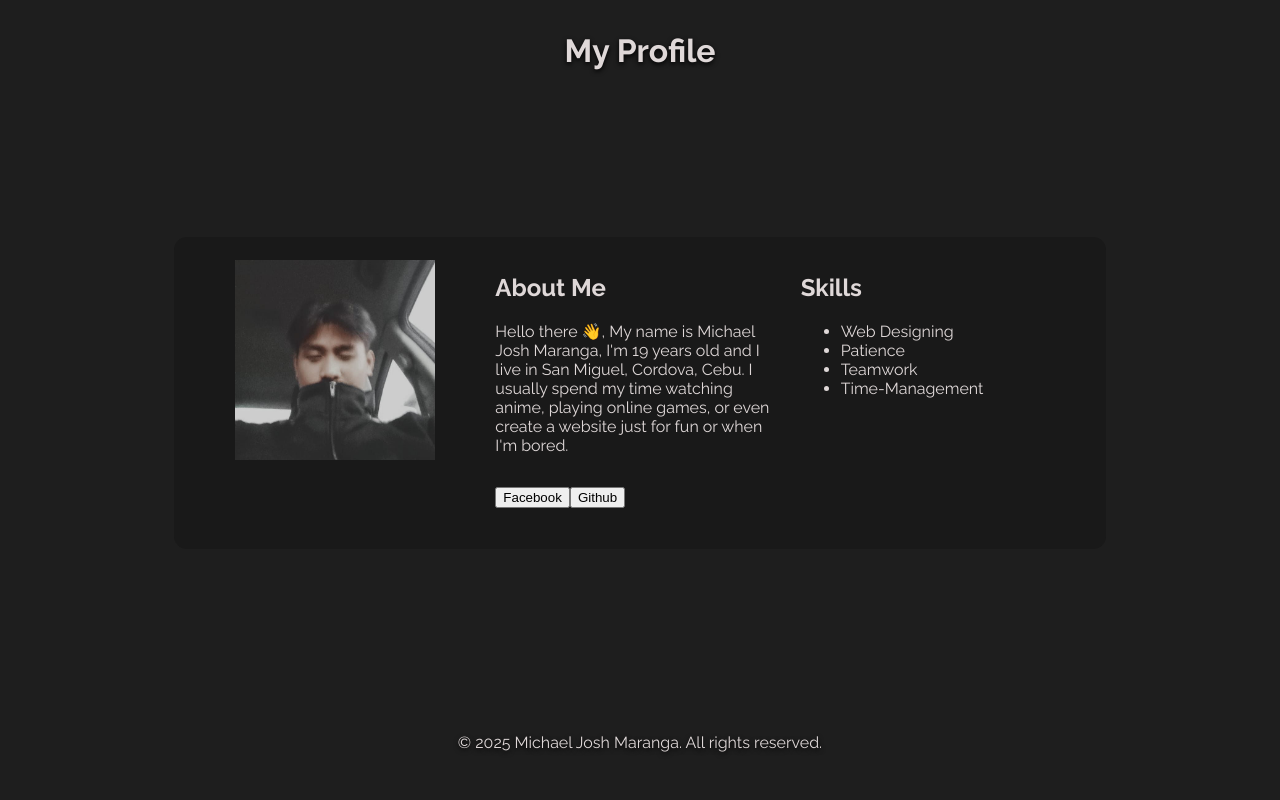
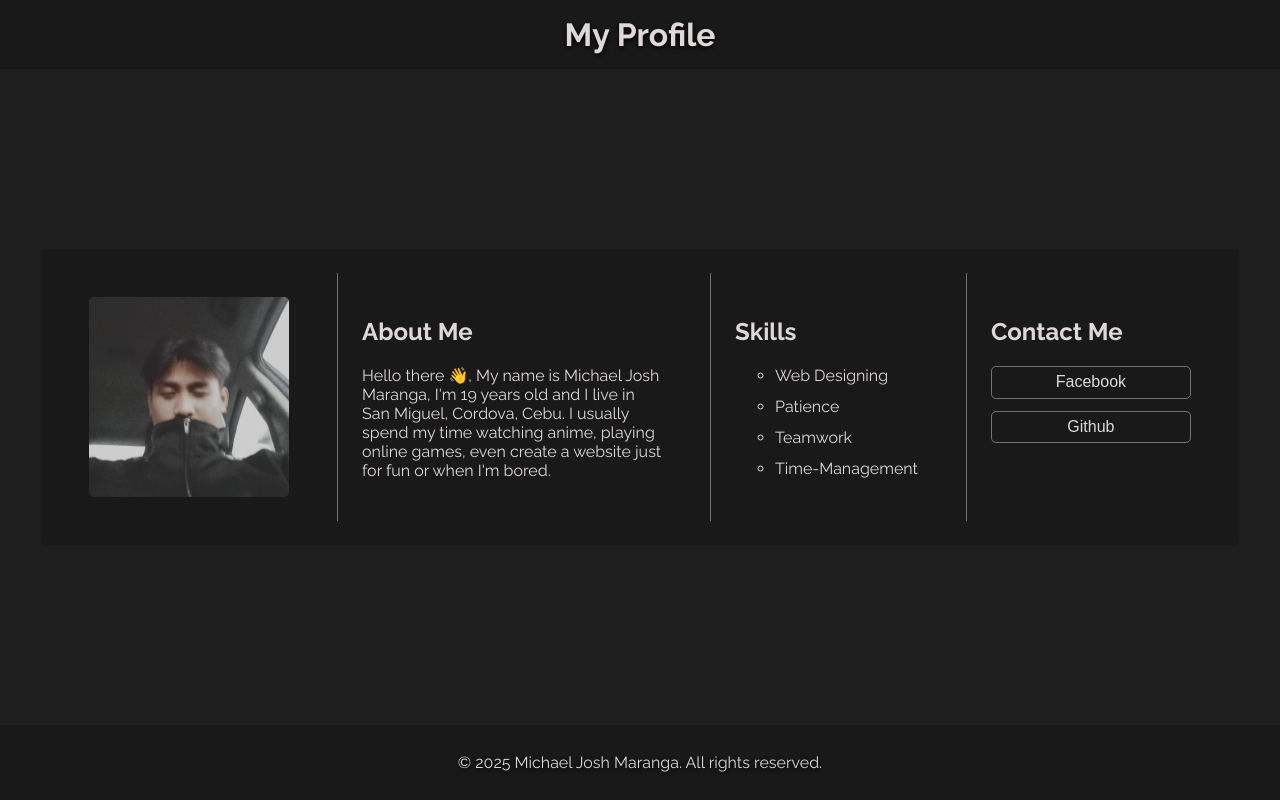
Before and after one commit to Michael3682/AppsDev-Act1, a React (Vite) app: page / in a window 1280 px wide. Built offline with nearby package versions, Linux system fonts and the light colour scheme.

Commit message:
components and styles updated

```diff
--- a/src/components/AboutMe.jsx
+++ b/src/components/AboutMe.jsx
@@ -4,7 +4,7 @@ export default function AboutMe() {
     return (
         <div className="profile-aboutme--container">
             <h2 className="profile-aboutme--title">About Me</h2>
-            <p className="profile-aboutme--details">Hello there 👋, My name is Michael Josh Maranga, I'm 19 years old and I live in San Miguel, Cordova, Cebu. I usually spend my time watching anime, playing online games, or even create a website just for fun or when I'm bored.</p>
+            <p className="profile-aboutme--details">Hello there 👋, My name is Michael Josh Maranga, I'm 19 years old and I live in San Miguel, Cordova, Cebu. I usually spend my time watching anime, playing online games, even create a website just for fun or when I'm bored.</p>
         </div>
     )
 }
--- a/src/components/Button.jsx
+++ b/src/components/Button.jsx
@@ -3,8 +3,11 @@ import "../styles/button.css"
 export default function Button() {
     return (
         <div className="contact--container">
-            <button className="contact-button--facebook">Facebook</button>
-            <button className="contact-button--github">Github</button>
+            <h2 className="contact--title">Contact Me</h2>
+            <div className="contact-button--container">
+                <button className="contact-button--facebook">Facebook</button>
+                <button className="contact-button--github">Github</button>
+            </div>
         </div>
     )
 }
--- a/src/components/ProfilePicture.jsx
+++ b/src/components/ProfilePicture.jsx
@@ -1,4 +1,5 @@
 import ProfileImage from "../assets/profile_image.jpg"
+import "../styles/profilepicture.css"
 
 export default function ProfilePicture() {
     return (
--- a/src/index.css
+++ b/src/index.css
@@ -1,12 +1,14 @@
 :root {
+    font-style: normal;
+    font-optical-sizing: auto;
     font-family: "Raleway", sans-serif;
-    font-optical-sizing: auto;
-    font-style: normal;
 
+    --preset-border-radius: 5px;
     --preset-color-black: rgb(25, 25, 25);
     --preset-color-white: rgb(223, 216, 216);
-    --preset-color-black-light: rgb(30, 30, 30);
-    --preset-text-shadow: 0px 2px 5px rgb(0, 0, 0);
+    --preset-shadow: 0px 2px 5px rgb(0, 0, 0);
+    --preset-color-black-lighter: rgb(30, 30, 30);
+    --preset-border: 1px solid rgb(204, 204, 204, .5);
 }
 
 body {
@@ -14,14 +16,14 @@ body {
     padding: 0;
     height: 100vh;
     color: var(--preset-color-white);
-    background-color: var(--preset-color-black-light);
+    background-color: var(--preset-color-black-lighter);
 }
 
 #root {
     height: 100%;
+    display: flex;
     position: relative;
-    display: flex;
     align-items: center;
+    flex-direction: column;
     justify-content: space-between;
-    flex-direction: column;
 }
--- a/src/main.jsx
+++ b/src/main.jsx
@@ -6,5 +6,7 @@ import './index.css'
 const root = createRoot(document.getElementById('root'))
 
 root.render(
-  <App />
+  <StrictMode>
+    <App />
+  </StrictMode>
 )
--- a/src/styles/aboutme.css
+++ b/src/styles/aboutme.css
@@ -0,0 +1,3 @@
+.profile-aboutme--container {
+    max-width: 300px;
+}
--- a/src/styles/button.css
+++ b/src/styles/button.css
@@ -0,0 +1,22 @@
+.contact--container {
+    width: 200px;
+}
+.contact--container .contact-button--container {
+    gap: .75rem;
+    display: flex;
+    flex-direction: column;
+}
+.contact--container .contact-button--container button {
+    cursor: pointer;
+    font-size: 1rem;
+    transition: all .25s;
+    padding: .4rem .3rem;
+    border: var(--preset-border);
+    background-color: transparent;
+    color: var(--preset-color-white);
+    border-radius: var(--preset-border-radius);
+}
+.contact--container .contact-button--container button:hover {
+    box-shadow: var(--preset-shadow);
+    border: 1px solid var(--preset-color-white);
+}
--- a/src/styles/footer.css
+++ b/src/styles/footer.css
@@ -1,8 +1,9 @@
 .profile-footer {
     width: 100%;
-    padding: 2rem 0;
+    padding: .75rem 0;
     text-align: center;
+    background-color: var(--preset-color-black);
 }
 .profile-footer--text {
-    text-shadow: var(--preset-text-shadow);
+    text-shadow: var(--preset-shadow);
 }
--- a/src/styles/header.css
+++ b/src/styles/header.css
@@ -1,8 +1,10 @@
 .profile-header {
-    padding: 2rem 0;
+    width: 100%;
+    padding: 1rem 0;
     text-align: center;
+    background-color: var(--preset-color-black);
 }
 .profile-header--title {
     margin: 0;
-    text-shadow: var(--preset-text-shadow);
+    text-shadow: var(--preset-shadow);
 }
--- a/src/styles/profile.css
+++ b/src/styles/profile.css
@@ -1,31 +1,19 @@
 .profile--container {
-    width: 900px;
-    display: grid;
-    row-gap: 1rem;
-    padding: 1rem;
-    column-gap: 1rem;
+    gap: 1.5rem;
+    margin: 2rem;
+    display: flex;
+    flex-wrap: wrap;
+    padding: 1.5rem;
     position: relative;
-    height: 280px;
-    border-radius: .8rem;
-    grid-template-rows: repeat(2, 1fr);
-    grid-template-columns: repeat(3, 1fr);
+    border-radius: var(--preset-border-radius);
     background-color: var(--preset-color-black);
 }
+.profile--container > div {
+    border: none;
+    flex-grow: 1;
+    padding: 1.5rem;
+    border-left: var(--preset-border);
+}
 .profile--container div:nth-child(1) {
-    top: 50%;
-    left: 50%;
-    position: absolute;
-    grid-area: 1 / 1 / 2 / 2;
-    transform: translate(-50%, -50%);
+    border: none;
 }
-.profile--container div:nth-child(2) {
-    grid-area: 1 / 2 / 2 / 3;
-    width: 3    00px;
-}
-.profile--container div:nth-child(3) {
-    grid-area: 1 / 3 / 2 / 4;
-}
-.profile--container div:nth-child(4) {
-    grid-area: 2 / 2 / 3 / 4;
-    height: fit-content;
-}
--- a/src/styles/profilepicture.css
+++ b/src/styles/profilepicture.css
@@ -0,0 +1,8 @@
+.profile-image--container .profile-image {
+    border-radius: var(--preset-border-radius);
+}
+.profile-image--container {
+    display: flex;
+    align-items: center;
+    justify-content: center;
+}
--- a/src/styles/skills.css
+++ b/src/styles/skills.css
@@ -0,0 +1,8 @@
+.profile-skills--container .profile-skills--list {
+    gap: .75rem;
+    display: flex;
+    flex-direction: column;
+}
+.profile-skills--container .profile-skills--list .profile-skill {
+    list-style: circle;
+}
```
